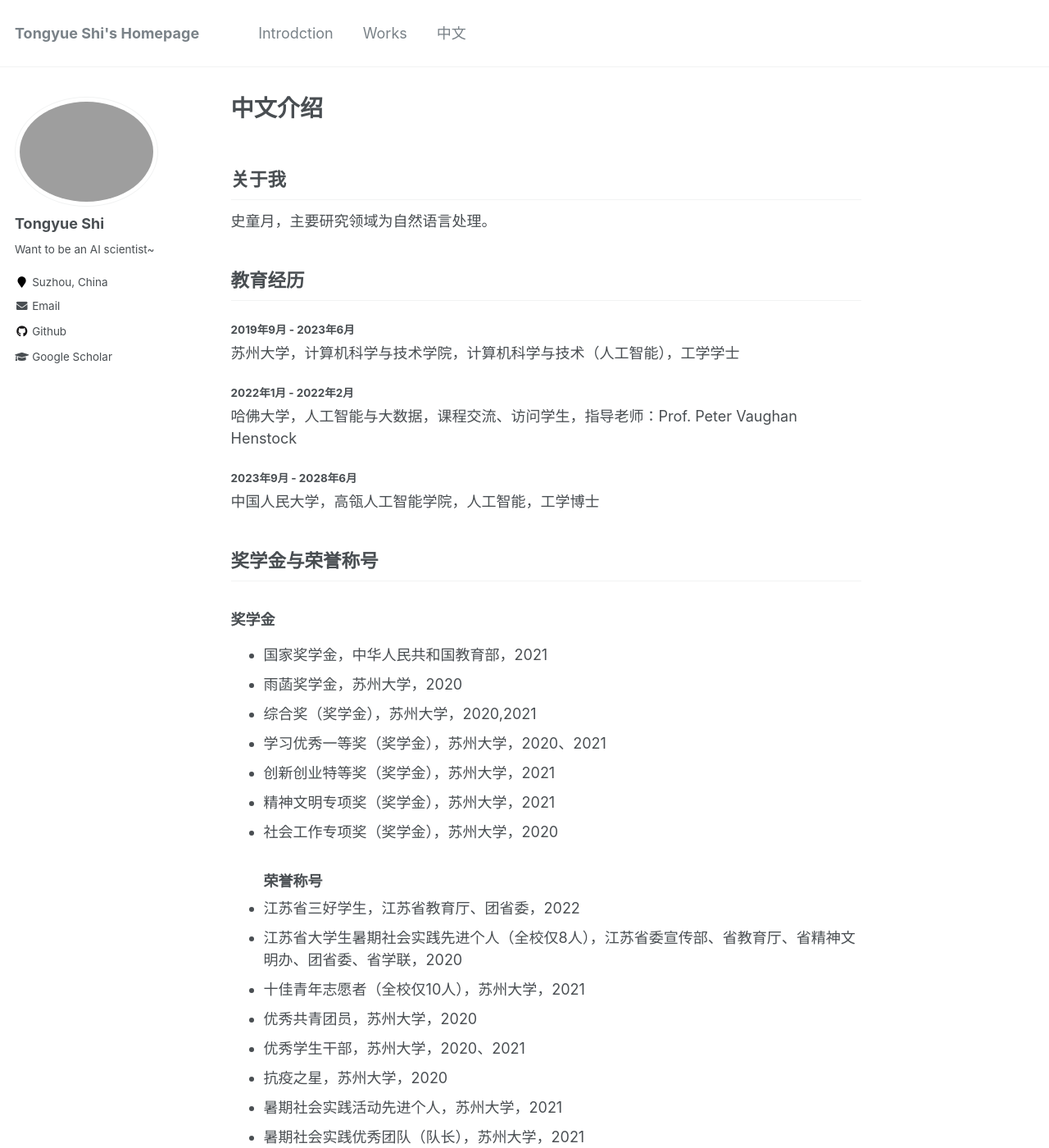
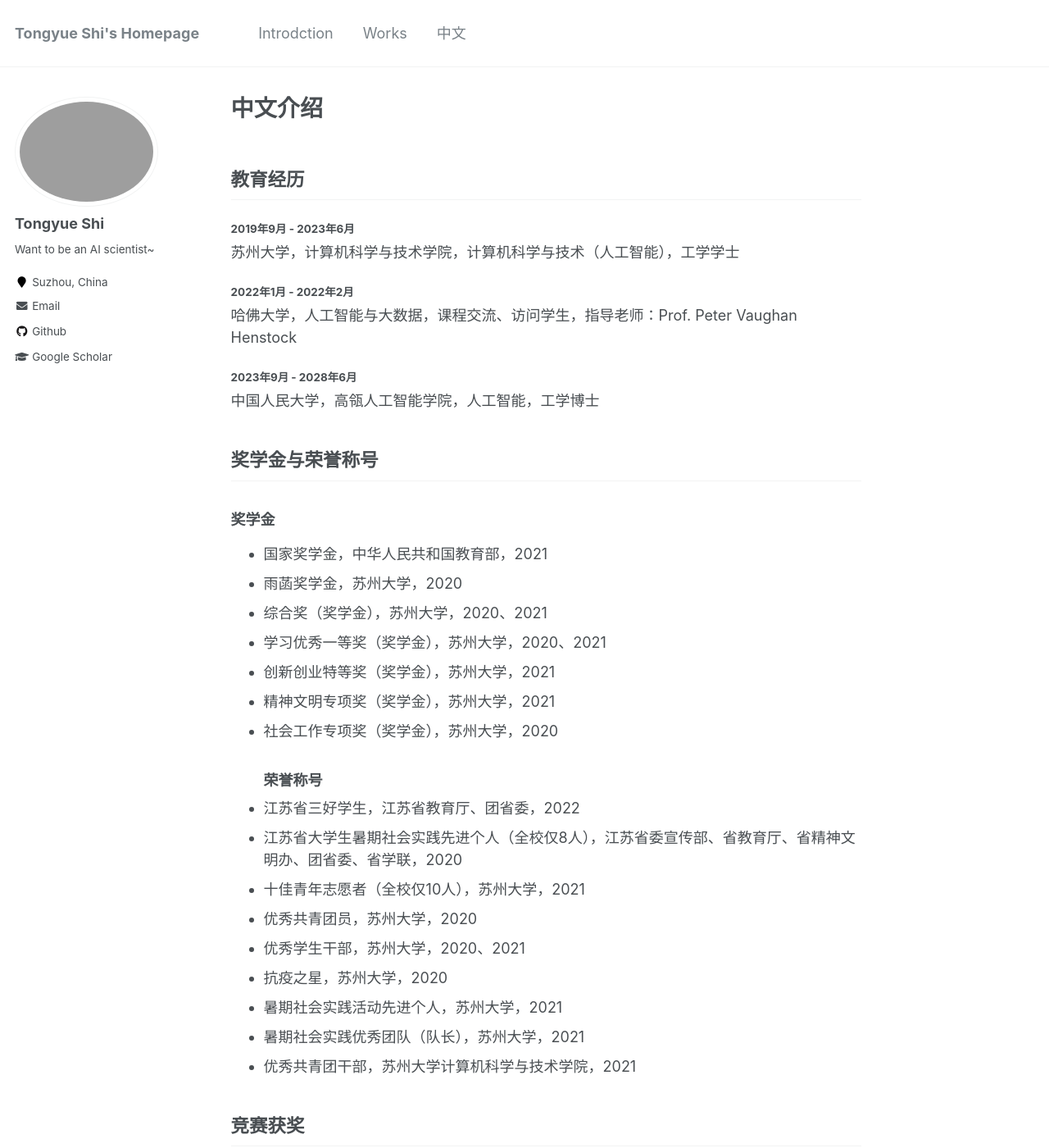
Before and after one commit to perfectboy666/perfectboy666.github.io, a Jekyll site: the page built from _pages/markdown.md, in a window 1280 px wide and 1400 px high. Shown: the whole window at 82% size. Built offline with Jekyll 4.4.1, drawn with Linux system fonts in a browser that asks for light colours.

Commit message:
Update markdown.md

```diff
--- a/_pages/markdown.md
+++ b/_pages/markdown.md
@@ -7,8 +7,7 @@ redirect_from:
   - /markdown.html
 ---
 
-## 关于我
-史童月，主要研究领域为自然语言处理。
+
 
 
 ## 教育经历
@@ -26,7 +25,7 @@ redirect_from:
 ### 奖学金
 * 国家奖学金，中华人民共和国教育部，2021
 * 雨菡奖学金，苏州大学，2020
-* 综合奖（奖学金），苏州大学，2020,2021
+* 综合奖（奖学金），苏州大学，2020、2021
 * 学习优秀一等奖（奖学金），苏州大学，2020、2021
 * 创新创业特等奖（奖学金），苏州大学，2021
 * 精神文明专项奖（奖学金），苏州大学，2021
```
